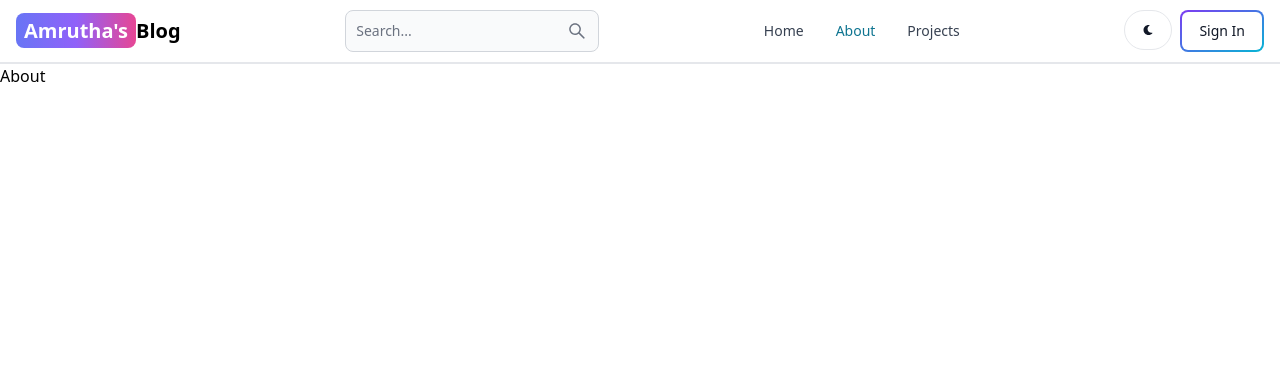
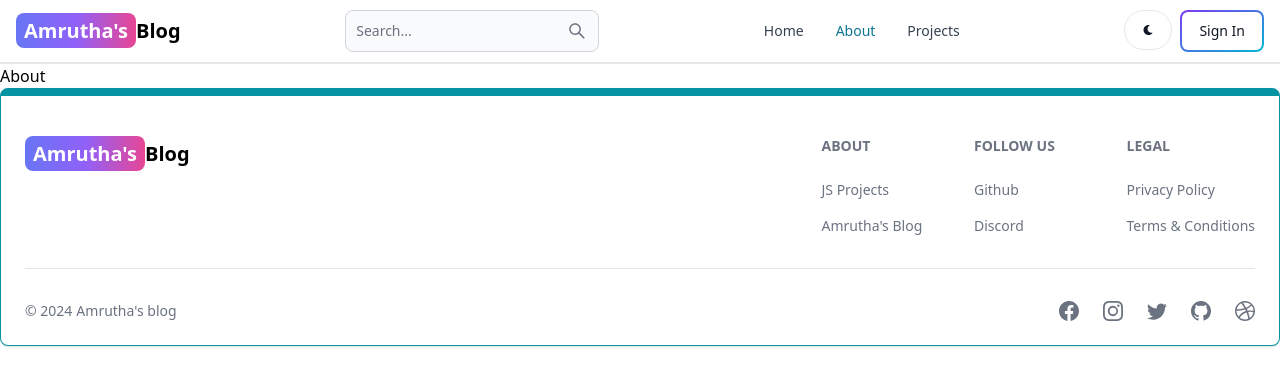
Before and after one commit to amruthap16/MERN-BLOG2, a React (Vite) app in the folder client/: page /about in a window 1280 px wide. Shown: the top 386 px of the page. Built offline with nearby package versions, Linux system fonts and the light colour scheme.

Commit message:
create and add the footer component

```diff
--- a/client/src/App.jsx
+++ b/client/src/App.jsx
@@ -7,6 +7,7 @@
 import Projects from './pages/Projects'
 import About from './pages/About'
 import Header from './components/Header'
+import Footer from './components/Footer'
 
 
 export default function App() {
@@ -24,6 +25,7 @@
 
 
     </Routes>
+     <Footer />
    </BrowserRouter>
   )
 }
--- /dev/null
+++ b/client/src/components/Footer.jsx
@@ -0,0 +1,82 @@
+import { Footer, FooterDivider } from 'flowbite-react'
+import React from 'react'
+import { Link } from 'react-router-dom';
+import { BsFacebook, BsInstagram, BsTwitter, BsGithub, BsDribbble } from 'react-icons/bs';
+
+
+export default function FooterCom() {
+  return (
+    <Footer container className='border border-t-8 border-teal-500'>
+        <div className='w-full max-w-7xl mx-auto'>
+            <div className='grid w-full justify-between sm:flex md:grid-cols-1'>
+                <div className='mt-5'>
+                <Link to="/" className='self-center whitespace-nowrap text-lg sm:text-xl font-semibold dark:text-white'>
+            <span className='px-2 py-1 bg-gradient-to-r from-indigo-500 via-purple-500 to-pink-500 rounded-lg text-white'>Amrutha's</span>
+            Blog
+        </Link>
+                </div>
+                <div className="grid grid-cols-2 gap-8  mt-4 sm:grid-cols-3 sm:gap-6">
+                    <div>
+                    <Footer.Title title='About' />
+                    <Footer.LinkGroup col>
+                        <Footer.Link
+                        href='https://www.100jsprojects.com'
+                        target='_blank'
+                        rel='noopener noreferrer'
+                        >
+                            JS Projects
+                        </Footer.Link>
+                        <Footer.Link
+                        href='/about'
+                        target='_blank'
+                        rel='noopener noreferrer'
+                        >
+                            Amrutha's Blog
+                        </Footer.Link>
+                    </Footer.LinkGroup>
+                    </div>
+                    <div>
+                    <Footer.Title title='Follow us' />
+                    <Footer.LinkGroup col>
+                        <Footer.Link
+                        href='https://github.com/amruthap16'
+                        target='_blank'
+                        rel='noopener noreferrer'
+                        >
+                            Github
+                        </Footer.Link>
+                        <Footer.Link href='#'>
+                            Discord
+                        </Footer.Link>
+                    </Footer.LinkGroup>
+                    </div>
+                    <div>
+                    <Footer.Title title='Legal' />
+                    <Footer.LinkGroup col>
+                        <Footer.Link
+                        href='#'>
+                            Privacy Policy
+                        </Footer.Link>
+                        <Footer.Link href='#'>
+                            Terms &amp; Conditions
+                        </Footer.Link>
+                    </Footer.LinkGroup>
+                    </div>
+                </div>
+            </div>
+            <FooterDivider />
+            <div className='w-full sm:flex sm:items-center sm:justify-between'>
+                <Footer.Copyright href='#' by="Amrutha's blog" year={new Date().getFullYear()} />
+                <div className="flex gap-6 sm:mt-0 mt-4 sm:justify-center">
+                    <Footer.Icon href='#' icon={BsFacebook} />
+                    <Footer.Icon href='#' icon={BsInstagram} />
+                    <Footer.Icon href='#' icon={BsTwitter} />
+                    <Footer.Icon href='https://github.com/amruthap16' icon={BsGithub} />
+                    <Footer.Icon href='#' icon={BsDribbble} />
+
+                </div>
+            </div>
+        </div>
+    </Footer>
+  );
+}
```
